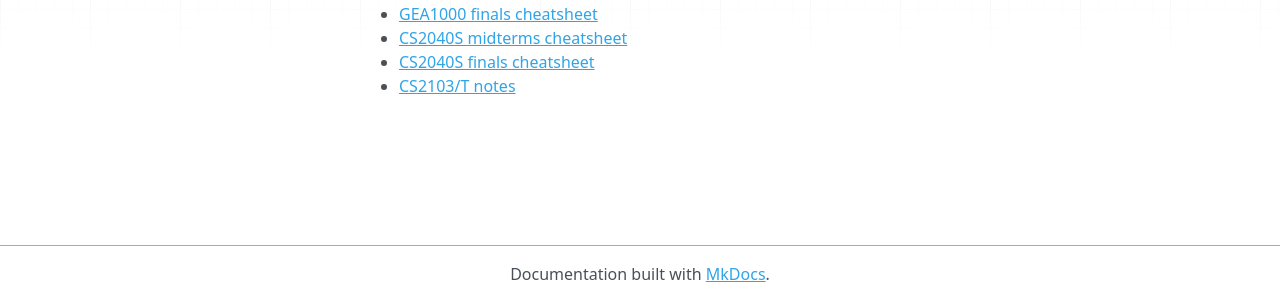
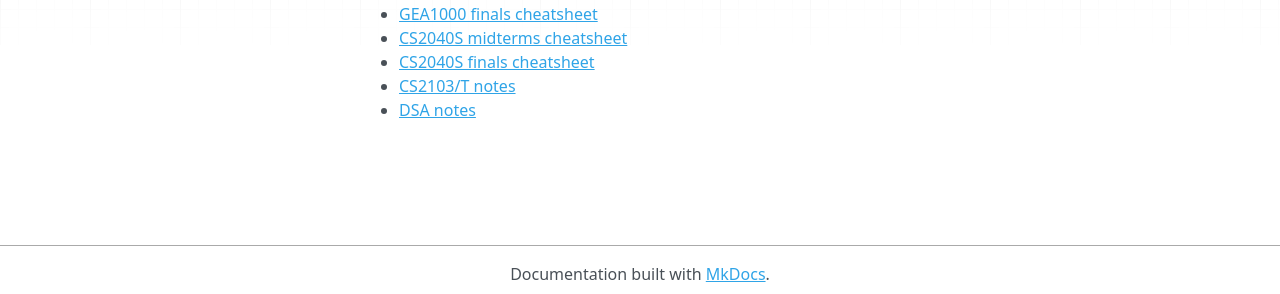
Before and after one commit to ruishanteo/cheatsheets, an MkDocs documentation site: the page built from notes/index.md, in a window 1280 px wide. Shown: the part 261-555 px from the top of the page. Built offline with MkDocs 1.6.1, drawn with Linux system fonts in a browser that asks for light colours; nearby versions of some CDN libraries.

Commit message:
Update index.md

```diff
--- a/notes/index.md
+++ b/notes/index.md
@@ -11,3 +11,4 @@ Links:
 -   [CS2040S midterms cheatsheet](https://github.com/ruishanteo/cheatsheets/blob/main/notes/cs2040s/cs2040s%20midterms.pdf)
 -   [CS2040S finals cheatsheet](https://github.com/ruishanteo/cheatsheets/blob/main/notes/cs2040s/cs2040s%20finals.pdf)
 -   [CS2103/T notes](https://ruishanteo.github.io/cheatsheets/cs2103t/cs2103t-notes/)
+-   [DSA notes](https://ruishanteo.github.io/cheatsheets/dsa-notes/dsa-notes/)
```
